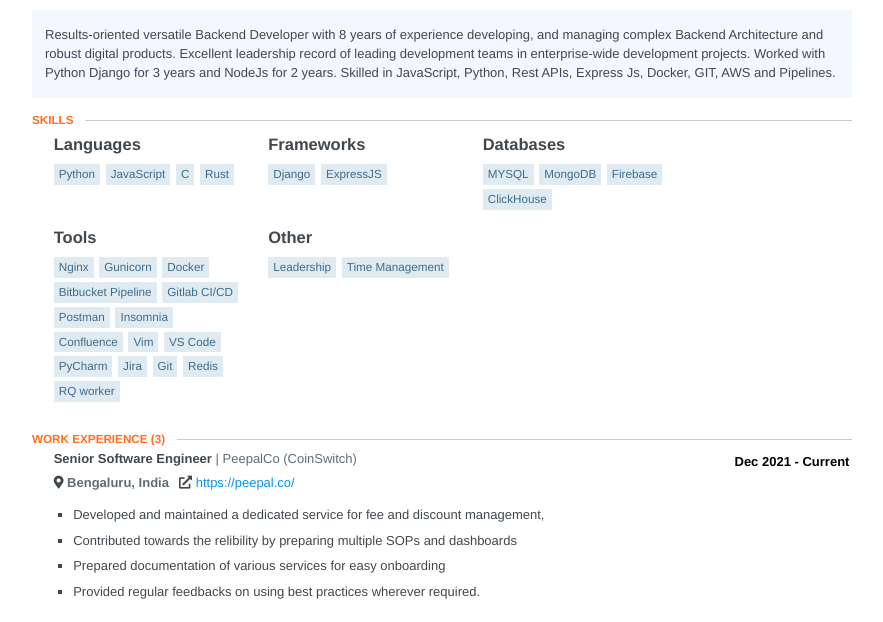
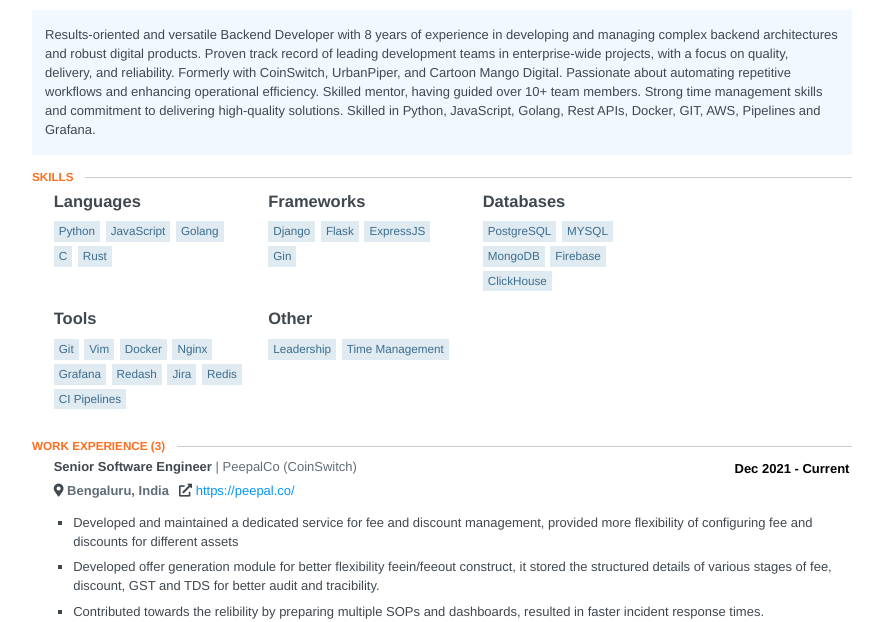
Before and after one commit to guruor/resume, a plain HTML site: page index.html in a window 1280 px wide. Shown: the part 178-800 px from the top of the page, without its empty margins (198-1081 px from the left). Drawn offline with Linux system fonts and the light colour scheme.

Commit message:
deploy: 77ba050efe12e1383df693d0ebd9021a5dbe67ce

```diff
--- a/index.html
+++ b/index.html
@@ -771,7 +771,7 @@ section .location {
 
   <div id="resume">
     	<header id="header" class="clear">
-    		<img class="image" src="https://avatars0.githubusercontent.com/u/14184045?s&#x3D;400&amp;u&#x3D;aade382a84cf999ef364f2424ebf2c42c1c84078&amp;v&#x3D;4" alt="Govind Singh" />
+    		<img class="image" src="https://gravatar.com/userimage/210390833/d2be84a266c4e13deca5103595e454ad.jpeg?size&#x3D;256" alt="Govind Singh" />
     		<div class="middle">
     			<h1 class="name">Govind Singh</h1>
     			<h2 class="label">Senior Software Engineer</h2>
@@ -817,7 +817,7 @@ section .location {
 
     	<section class="section">
     		<section class="main-summary">
-    			<div><p><p>Results-oriented versatile Backend Developer with 8 years of experience developing, and managing complex Backend Architecture and robust digital products. Excellent leadership record of leading development teams in enterprise-wide development projects. Worked with Python Django for 3 years and NodeJs for 2 years. Skilled in JavaScript, Python, Rest APIs, Express Js, Docker, GIT, AWS and Pipelines.</p></p></div>
+    			<div><p><p>Results-oriented and versatile Backend Developer with 8 years of experience in developing and managing complex backend architectures and robust digital products. Proven track record of leading development teams in enterprise-wide projects, with a focus on quality, delivery, and reliability. Formerly with CoinSwitch, UrbanPiper, and Cartoon Mango Digital. Passionate about automating repetitive workflows and enhancing operational efficiency. Skilled mentor, having guided over 10+ team members. Strong time management skills and commitment to delivering high-quality solutions. Skilled in Python, JavaScript, Golang, Rest APIs, Docker, GIT, AWS, Pipelines and Grafana.</p></p></div>
     		</section>
     	</section>
 
@@ -833,6 +833,7 @@ section .location {
     			 			<ul class="keywords">
     				<li>Python</li>
     				<li>JavaScript</li>
+    				<li>Golang</li>
     				<li>C</li>
     				<li>Rust</li>
     			</ul>
@@ -843,7 +844,9 @@ section .location {
     			</h3>
     			 			<ul class="keywords">
     				<li>Django</li>
+    				<li>Flask</li>
     				<li>ExpressJS</li>
+    				<li>Gin</li>
     			</ul>
     		</div>
     		<div class="item">
@@ -851,6 +854,7 @@ section .location {
     				Databases
     			</h3>
     			 			<ul class="keywords">
+    				<li>PostgreSQL</li>
     				<li>MYSQL</li>
     				<li>MongoDB</li>
     				<li>Firebase</li>
@@ -862,21 +866,15 @@ section .location {
     				Tools
     			</h3>
     			 			<ul class="keywords">
+    				<li>Git</li>
+    				<li>Vim</li>
+    				<li>Docker</li>
     				<li>Nginx</li>
-    				<li>Gunicorn</li>
-    				<li>Docker</li>
-    				<li>Bitbucket Pipeline</li>
-    				<li>Gitlab CI/CD</li>
-    				<li>Postman</li>
-    				<li>Insomnia</li>
-    				<li>Confluence</li>
-    				<li>Vim</li>
-    				<li>VS Code</li>
-    				<li>PyCharm</li>
+    				<li>Grafana</li>
+    				<li>Redash</li>
     				<li>Jira</li>
-    				<li>Git</li>
     				<li>Redis</li>
-    				<li>RQ worker</li>
+    				<li>CI Pipelines</li>
     			</ul>
     		</div>
     		<div class="item">
@@ -915,10 +913,11 @@ section .location {
             <a target="_blank" href="https://peepal.co/">https://peepal.co/</a>
           </span>        <div class="item" id="work-item">
             <ul class="highlights">
-              <li><p><p>Developed and maintained a dedicated service for fee and discount management,</p></p></li>
-              <li><p><p>Contributed towards the relibility by preparing multiple SOPs and dashboards</p></p></li>
-              <li><p><p>Prepared documentation of various services for easy onboarding</p></p></li>
-              <li><p><p>Provided regular feedbacks on using best practices wherever required.</p></p></li>
+              <li><p><p>Developed and maintained a dedicated service for fee and discount management, provided more flexibility of configuring fee and discounts for different assets</p></p></li>
+              <li><p><p>Developed offer generation module for better flexibility feein/feeout construct, it stored the structured details of various stages of fee, discount, GST and TDS for better audit and tracibility.</p></p></li>
+              <li><p><p>Contributed towards the relibility by preparing multiple SOPs and dashboards, resulted in faster incident response times.</p></p></li>
+              <li><p><p>Created comprehensive documentation of various in house services, reduced onboarding time for new hires by 40%</p></p></li>
+              <li><p><p>Conducted training sessions, promoting best practices and reducing code defects by 15%.</p></p></li>
             </ul>
           </div>
         </section>
```
Also changed, not shown: 2 other files.
